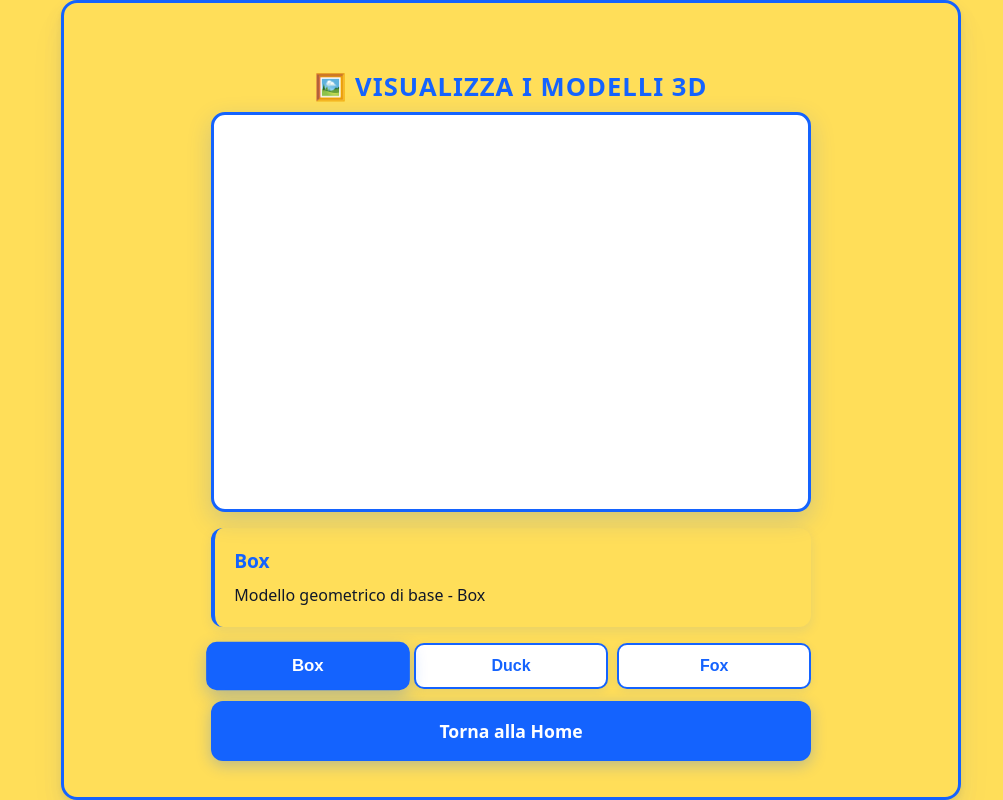
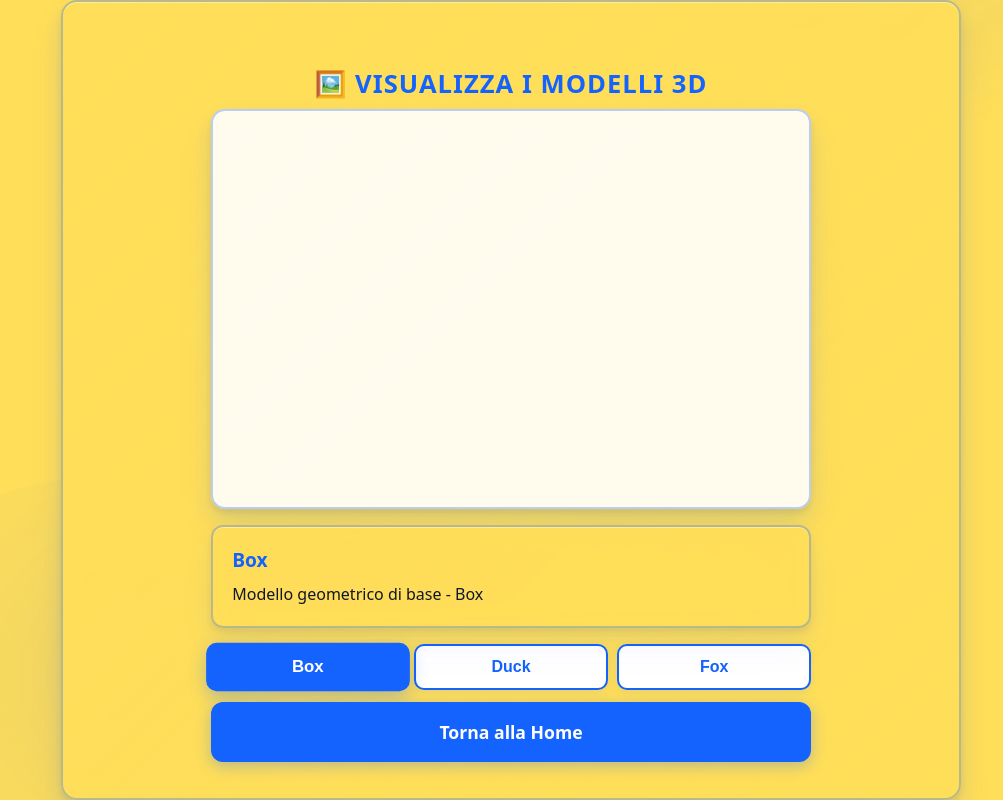
Before and after one commit to PasqualePaoloSilvenni/app-convegno, a React (Vite) app: page /models in a window 1280 px wide. Shown: the whole page, without its empty margins (129-1132 px from the left). Built offline with nearby package versions, Linux system fonts and the light colour scheme.

Commit message:
Liquid Glass

```diff
--- a/src/index.css
+++ b/src/index.css
@@ -13,6 +13,64 @@ body {
   color: var(--text-color);
   -webkit-font-smoothing: antialiased;
   overflow-x: hidden;
+  position: relative;
+}
+
+/* Liquid Background Blobs */
+body::before {
+  content: '';
+  position: fixed;
+  top: -50%;
+  right: -10%;
+  width: 600px;
+  height: 600px;
+  background: radial-gradient(circle at 30% 30%, rgba(20, 99, 254, 0.12) 0%, transparent 70%);
+  border-radius: 50%;
+  animation: blobAnimate1 8s ease-in-out infinite;
+  z-index: -1;
+}
+
+body::after {
+  content: '';
+  position: fixed;
+  bottom: -20%;
+  left: -5%;
+  width: 500px;
+  height: 500px;
+  background: radial-gradient(circle at 60% 40%, rgba(20, 99, 254, 0.08) 0%, transparent 65%);
+  border-radius: 45% 55% 52% 48% / 48% 45% 55% 52%;
+  animation: blobAnimate2 10s ease-in-out infinite;
+  z-index: -1;
+}
+
+@keyframes blobAnimate1 {
+  0%, 100% {
+    transform: translate(0, 0) scale(1);
+    border-radius: 45% 55% 52% 48% / 48% 45% 55% 52%;
+  }
+  33% {
+    transform: translate(30px, 50px) scale(1.05);
+    border-radius: 50% 50% 48% 52% / 52% 48% 50% 50%;
+  }
+  66% {
+    transform: translate(-30px, -30px) scale(0.95);
+    border-radius: 52% 48% 55% 45% / 45% 52% 48% 55%;
+  }
+}
+
+@keyframes blobAnimate2 {
+  0%, 100% {
+    transform: translate(0, 0) scale(1);
+    border-radius: 45% 55% 52% 48% / 48% 45% 55% 52%;
+  }
+  33% {
+    transform: translate(-40px, -60px) scale(1.02);
+    border-radius: 55% 45% 48% 52% / 52% 55% 45% 48%;
+  }
+  66% {
+    transform: translate(50px, 40px) scale(0.98);
+    border-radius: 48% 52% 45% 55% / 55% 48% 52% 45%;
+  }
 }
 
 .app-container {
@@ -22,16 +80,19 @@ body {
   max-height: 100vh;
   padding: clamp(8px, 1.5vw, 12px);
   background: linear-gradient(135deg, var(--bg-color) 0%, #FFDE59CC 100%);
-  border: 3px solid var(--primary);
+  border: 2px solid rgba(20, 99, 254, 0.3);
   border-radius: clamp(12px, 3vw, 16px);
   box-shadow:
+    inset 0 1px 0 rgba(255, 255, 255, 0.4),
     0 4px 6px rgba(0, 0, 0, 0.06),
-    0 10px 20px rgba(20, 99, 254, 0.08),
-    0 20px 40px rgba(20, 99, 254, 0.04);
+    0 10px 20px rgba(20, 99, 254, 0.12),
+    0 20px 40px rgba(20, 99, 254, 0.06);
   display: flex;
   flex-direction: column;
   overflow: hidden;
   transition: box-shadow 0.3s ease;
+  position: relative;
+  backdrop-filter: blur(10px);
 }
 
 header {
--- a/src/styles/Calculator.css
+++ b/src/styles/Calculator.css
@@ -28,11 +28,16 @@
 }
 
 .bmi-form {
-  background: var(--bg-color);
+  background: rgba(255, 222, 89, 0.8);
+  backdrop-filter: blur(10px);
   padding: clamp(0.8rem, 1.5vw, 1rem);
   border-radius: 14px;
-  box-shadow: 0 4px 15px #1463fe1a;
-  border: 2px solid var(--primary);
+  box-shadow:
+    inset 0 1px 0 rgba(255, 255, 255, 0.4),
+    0 4px 6px rgba(0, 0, 0, 0.06),
+    0 10px 20px rgba(20, 99, 254, 0.08),
+    0 20px 40px rgba(20, 99, 254, 0.04);
+  border: 2px solid rgba(20, 99, 254, 0.3);
   margin-bottom: clamp(0.2rem, 0.6vw, 0.4rem);
   width: 100%;
   max-width: 500px;
--- a/src/styles/Dashboard.css
+++ b/src/styles/Dashboard.css
@@ -24,10 +24,15 @@
 .counter-section {
   margin: 0 0 clamp(0.8rem, 1.5vw, 1.2rem) 0;
   padding: clamp(0.8rem, 1.5vw, 1rem);
-  background: var(--bg-color);
+  background: rgba(255, 222, 89, 0.8);
+  backdrop-filter: blur(10px);
   border-radius: 14px;
-  border: 2px solid var(--primary);
-  box-shadow: 0 8px 24px #1463fe1a;
+  border: 2px solid rgba(20, 99, 254, 0.3);
+  box-shadow:
+    inset 0 1px 0 rgba(255, 255, 255, 0.4),
+    0 4px 6px rgba(0, 0, 0, 0.06),
+    0 10px 20px rgba(20, 99, 254, 0.08),
+    0 20px 40px rgba(20, 99, 254, 0.04);
   width: 100%;
   max-width: 500px;
 }
@@ -73,9 +78,15 @@
 .impact-section {
   margin: 0;
   padding: clamp(0.8rem, 1.5vw, 1rem);
-  background: linear-gradient(135deg, var(--primary) 0%, #0d4bb8 100%);
+  background: linear-gradient(135deg, rgba(20, 99, 254, 0.9) 0%, rgba(13, 75, 184, 0.9) 100%);
+  backdrop-filter: blur(10px);
   border-radius: 14px;
-  box-shadow: 0 8px 24px #1463fe3a;
+  border: 2px solid rgba(255, 255, 255, 0.2);
+  box-shadow:
+    inset 0 1px 0 rgba(255, 255, 255, 0.3),
+    0 4px 6px rgba(0, 0, 0, 0.1),
+    0 10px 20px rgba(20, 99, 254, 0.15),
+    0 20px 40px rgba(20, 99, 254, 0.08);
   width: 100%;
   max-width: 500px;
 }
--- a/src/styles/Home.css
+++ b/src/styles/Home.css
@@ -81,15 +81,18 @@
 }
 
 header {
-  background: var(--primary);
+  background: rgba(20, 99, 254, 0.9);
+  backdrop-filter: blur(10px);
   color: white;
   padding: clamp(0.6rem, 1.2vw, 1rem);
   border-radius: 12px;
   margin-bottom: clamp(0.4rem, 0.8vw, 0.6rem);
   box-shadow:
+    inset 0 1px 0 rgba(255, 255, 255, 0.2),
     0 2px 4px rgba(20, 99, 254, 0.08),
     0 8px 16px rgba(20, 99, 254, 0.12),
     0 16px 32px rgba(20, 99, 254, 0.06);
+  border: 1px solid rgba(255, 255, 255, 0.15);
   width: 100%;
   max-width: 500px;
   display: flex;
@@ -155,11 +158,16 @@ header p {
 }
 
 .modal-content {
-  background: linear-gradient(135deg, var(--bg-color) 0%, #FFDE59CC 100%);
+  background: linear-gradient(135deg, rgba(255, 222, 89, 0.9) 0%, rgba(255, 222, 89, 0.8) 100%);
+  backdrop-filter: blur(10px);
   padding: clamp(0.8rem, 1.5vw, 1.2rem);
   border-radius: 16px;
-  border: 3px solid var(--primary);
-  box-shadow: 0 20px 60px rgba(20, 99, 254, 0.4);
+  border: 2px solid rgba(20, 99, 254, 0.3);
+  box-shadow:
+    inset 0 1px 0 rgba(255, 255, 255, 0.4),
+    0 4px 6px rgba(0, 0, 0, 0.08),
+    0 10px 20px rgba(20, 99, 254, 0.12),
+    0 20px 40px rgba(20, 99, 254, 0.08);
   max-width: 90vw;
   width: clamp(280px, 85vw, 450px);
   text-align: center;
@@ -203,8 +211,11 @@ header p {
 }
 
 .modal-close-btn:hover {
+  background: linear-gradient(135deg, rgba(20, 99, 254, 0.35) 0%, rgba(100, 150, 255, 0.2) 100%);
+  border-color: rgba(255, 255, 255, 0.5);
   transform: translateY(-3px) scale(1.05);
   box-shadow:
+    inset 0 1px 0 rgba(255, 255, 255, 0.6),
     0 4px 8px rgba(20, 99, 254, 0.12),
     0 12px 24px rgba(20, 99, 254, 0.16),
     0 24px 48px rgba(20, 99, 254, 0.12);
--- a/src/styles/MapPage.css
+++ b/src/styles/MapPage.css
@@ -25,12 +25,17 @@
   height: clamp(350px, 65vh, 550px);
   width: 100%;
   max-width: 800px;
-  background: white;
+  background: rgba(255, 255, 255, 0.9);
+  backdrop-filter: blur(10px);
   border-radius: 10px;
   overflow: hidden;
   margin-bottom: clamp(0.4rem, 1vw, 0.8rem);
-  border: 3px solid var(--primary);
-  box-shadow: 0 8px 24px #1463fe26;
+  border: 2px solid rgba(20, 99, 254, 0.3);
+  box-shadow:
+    inset 0 1px 0 rgba(255, 255, 255, 0.4),
+    0 4px 6px rgba(0, 0, 0, 0.06),
+    0 10px 20px rgba(20, 99, 254, 0.08),
+    0 20px 40px rgba(20, 99, 254, 0.04);
 }
 
 .map-embed {
--- a/src/styles/Model3D.css
+++ b/src/styles/Model3D.css
@@ -31,10 +31,15 @@
   position: relative;
   width: 100%;
   height: clamp(300px, 50vh, 500px);
-  background: #ffffff;
+  background: rgba(255, 255, 255, 0.9);
+  backdrop-filter: blur(10px);
   border-radius: 14px;
-  border: 3px solid var(--primary);
-  box-shadow: 0 8px 24px rgba(20, 99, 254, 0.2);
+  border: 2px solid rgba(20, 99, 254, 0.3);
+  box-shadow:
+    inset 0 1px 0 rgba(255, 255, 255, 0.4),
+    0 4px 6px rgba(0, 0, 0, 0.06),
+    0 10px 20px rgba(20, 99, 254, 0.12),
+    0 20px 40px rgba(20, 99, 254, 0.06);
   overflow: hidden;
   margin-bottom: clamp(0.6rem, 1.5vw, 1rem);
 }
@@ -57,11 +62,16 @@ model-viewer {
 
 /* Info modello */
 .model3d-info {
-  background: var(--bg-color);
+  background: rgba(255, 222, 89, 0.8);
+  backdrop-filter: blur(10px);
   padding: clamp(0.8rem, 1.5vw, 1.2rem);
   border-radius: 12px;
-  border-left: 4px solid var(--primary);
-  box-shadow: 0 4px 12px rgba(20, 99, 254, 0.1);
+  border: 2px solid rgba(20, 99, 254, 0.3);
+  box-shadow:
+    inset 0 1px 0 rgba(255, 255, 255, 0.4),
+    0 4px 6px rgba(0, 0, 0, 0.06),
+    0 10px 20px rgba(20, 99, 254, 0.08),
+    0 20px 40px rgba(20, 99, 254, 0.04);
 }
 
 .model3d-info h3 {
```
